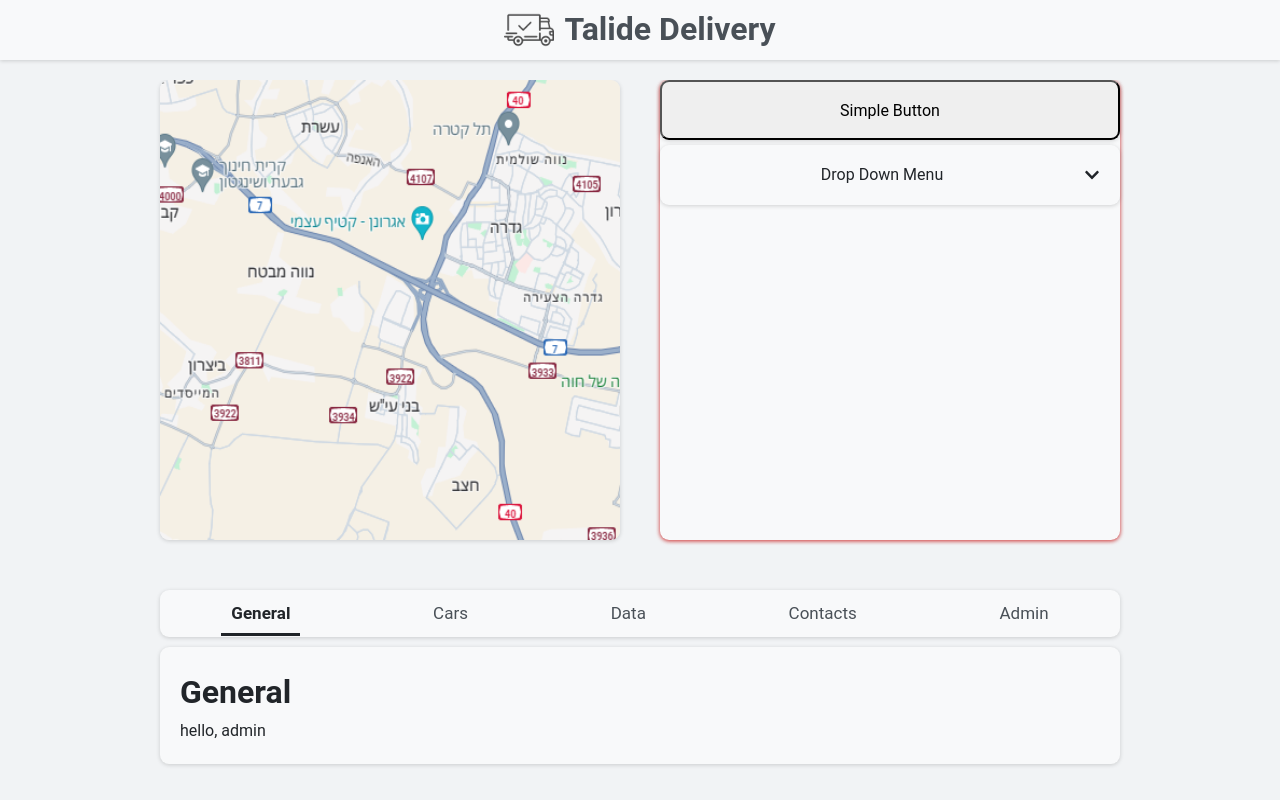
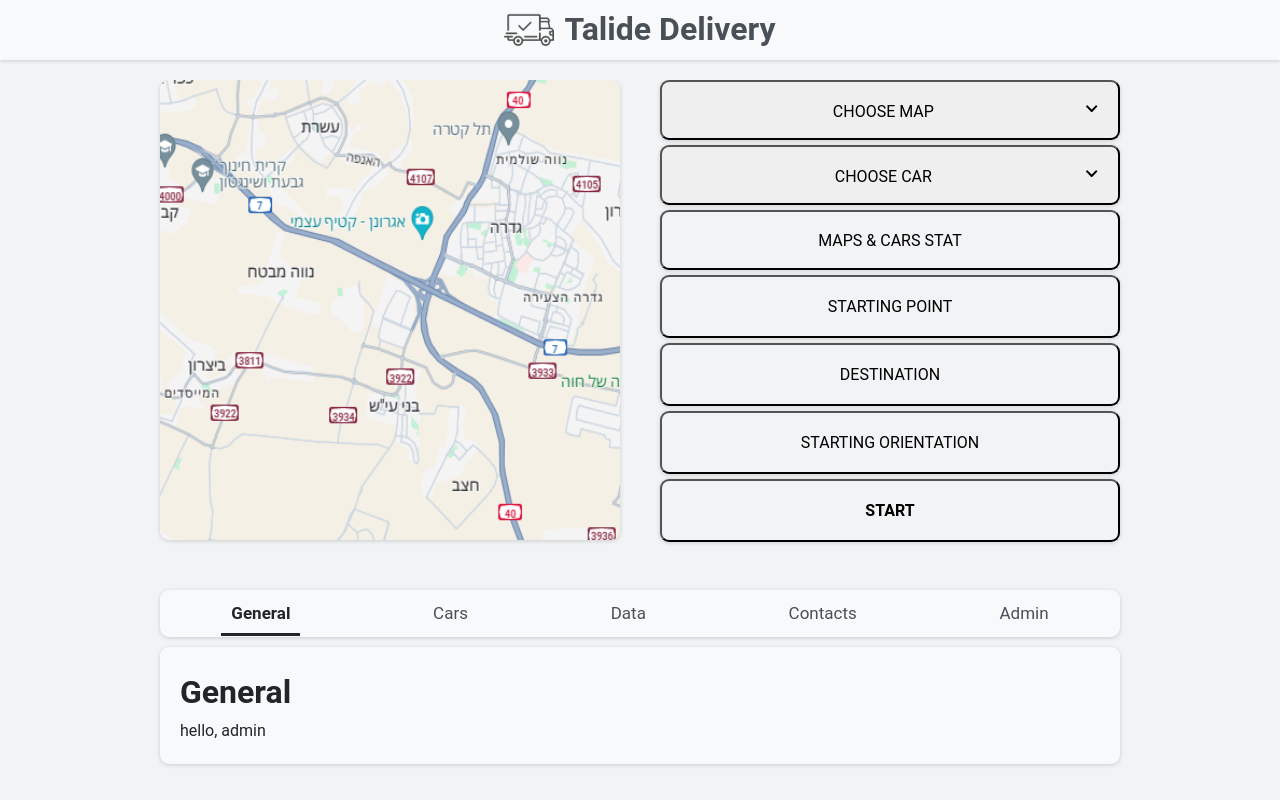
Before and after one commit to tahelka/Virtual-Rail-Autonomous-Vehicle, a React (Vite) app in the folder TalideDeliveryApp/: page /login in a window 1280 px wide. Both pictures are taken after a click on the button "Login (admin,admin)". Built offline with nearby package versions, Linux system fonts and the light colour scheme.

Commit message:
update buttons

```diff
--- a/TalideDeliveryApp/package.json
+++ b/TalideDeliveryApp/package.json
@@ -10,7 +10,7 @@
     "preview": "vite preview"
   },
   "dependencies": {
-    "@tanstack/react-query": "^5.29.0",
+    "@tanstack/react-query": "^5.29.2",
     "@tanstack/react-query-devtools": "^5.29.0",
     "react": "^18.2.0",
     "react-dom": "^18.2.0",
--- a/TalideDeliveryApp/src/components/DisplayControlButtons.jsx
+++ b/TalideDeliveryApp/src/components/DisplayControlButtons.jsx
@@ -2,21 +2,19 @@
 import styles from "./DisplayControlButtons.module.css";
 import DisplayDropDownButton from "./DisplayDropDownButton/DisplayDropDownButton";
 import DropDownButtonItem from "./DisplayDropDownButton/DropDownButtonItem";
+import StyledButton from "./StyledButton";
 function clickMe(){
     alert('YAY!');
 }
 
-const itemsForDropDownMenu = [1,2,3,4,5,6];
+const itemsForDropDownMenu = [1,2,3,4,5,6, 7, 8, 9, 10];
 
 function DisplayControlButtons() {
   return (
     <div className={styles.displayControlButtons}>
-      <button className={`${styles.button} ${styles.buttonText}`} onClick={clickMe}>
-      Simple Button
-      </button>
 
       <DisplayDropDownButton
-        buttonText = "Drop Down Menu"
+        buttonText = "CHOOSE MAP"
         content = {<>
         {
           itemsForDropDownMenu.map(item =>
@@ -26,6 +24,30 @@ function DisplayControlButtons() {
         }
         </>}
       />
+
+      <DisplayDropDownButton
+        buttonText = "CHOOSE CAR"
+        content = {<>
+        {
+          itemsForDropDownMenu.map(item =>
+          <DropDownButtonItem key = {item}>
+            {`Item ${item}`}
+          </DropDownButtonItem>)
+        }
+        </>}
+      />
+
+      <StyledButton onClick={clickMe}>
+      MAPS & CARS STAT
+      </StyledButton>
+
+      <div className={styles.buttonCarControlContainer}>
+      <StyledButton>STARTING POINT</StyledButton>
+      <StyledButton>DESTINATION</StyledButton>
+      <StyledButton>STARTING ORIENTATION</StyledButton>
+      <StyledButton bold>START</StyledButton> {/* Bold button */}
+      </div>
+
     </div>
   );
 }
--- a/TalideDeliveryApp/src/components/DisplayControlButtons.module.css
+++ b/TalideDeliveryApp/src/components/DisplayControlButtons.module.css
@@ -1,50 +1,33 @@
 .displayControlButtons {
-  box-shadow: rgba(226, 3, 3, 0.734) 0px 1px 4px;
   height: 46rem;
-  border-radius: 9px;
 }
 
-.button {
-  width: 100%;
-  height: 6rem;
-  box-shadow: rgba(0, 0, 0, 0.16) 0px 1px 4px;
-  border-radius: 9px;
-  padding: 2rem;
-  cursor: pointer;
-  margin-bottom: 0.5rem;
+.buttonCarControlContainer {
+  display: flex;
+  flex-direction: column;
+  /*align-items: center;*/
 }
 
-.button:hover {
-  background-color: pink;
-}
-
-/* class for the button and the content */
 .displayDropDownButton {
+  height: auto;
   width: 100%;
   position: relative;
 }
 
 .dropDownButton {
+  display: flex;
   box-shadow: rgba(0, 0, 0, 0.16) 0px 1px 4px;
   border-radius: 9px;
   padding: 2rem;
   height: 6rem;
-  display: flex;
+  width: 100%;
+  margin-bottom: 0.5rem;
 }
 
 .dropDownButtonOpen {
   background-color: pink;
   box-shadow: rgba(0, 0, 0, 0.16) 0px 1px 4px;
   border: 3px solid rgb(249, 158, 173);
-}
-
-.buttonText {
-  flex: 1; /* Make the text take up remaining space */
-  font-family: 'Roboto', sans-serif;
-  font-size: 16px;
-  display: flex;
-  justify-content: center;
-  align-items: center;
 }
 
 .toggleIcon {
@@ -54,29 +37,29 @@
   cursor: pointer;
 }
 
-.contentClosed {
-  opacity: 0;
-  cursor: default;
+.toggleIcon:hover {
+  color:rgb(53, 150, 182);
 }
 
-.dropDownContent::-webkit-scrollbar {
-  width: 0;
-  height: 0;
+.contentClosed {
+  display: none;
+  cursor: default;
 }
 
 .contentOpen {
   display: flex;
   flex-direction: column;
   position: absolute;
-  min-width: 100%;
-  padding: 1rem;
-  height: 25rem;
-  margin-top: 0.5rem;
-  background-color: whitesmoke;
-  border-radius: 9px;
-  box-shadow: rgba(204, 210, 217, 0.2) 0px 8px 24px;
-  overflow-y: scroll;
+  top: 100%;
+  width: 100%;
+  max-height: 200px;
   scrollbar-width: none;
-  -ms-overflow-style: none;
-  opacity: 1;
+  overflow-y: auto;
+  border-radius: 4px;
+  z-index: 1;
+  align-items: center;
 }
+
+.displayDropDownButton {
+  position: relative;
+}
--- a/TalideDeliveryApp/src/components/DisplayDropDownButton/DisplayDropDownButton.jsx
+++ b/TalideDeliveryApp/src/components/DisplayDropDownButton/DisplayDropDownButton.jsx
@@ -5,18 +5,13 @@ import DropDownButton from "./DropDownButton";
 import DropDownButtonContent from "./DropDownButtonContent";
 import styles from "../DisplayControlButtons.module.css";
 
-const DisplayDropDownButton = ({buttonText, content}) => {
-
+const DisplayDropDownButton = ({ buttonText, content }) => {
   const [open, setOpen] = useState(false);
-
-    const toggleDropDown = () => {
-        setOpen((open) => !open);
-    }
-
+  const toggleDropDown = () => setOpen(!open);
   return (
     <div className={styles.displayDropDownButton}>
       <DropDownButton toggle={toggleDropDown} open={open}>{buttonText}</DropDownButton>
-        <DropDownButtonContent open={open}>{content}</DropDownButtonContent>
+      {open && <DropDownButtonContent>{content}</DropDownButtonContent>}
     </div>
   );
 };
--- a/TalideDeliveryApp/src/components/DisplayDropDownButton/DropDownButton.jsx
+++ b/TalideDeliveryApp/src/components/DisplayDropDownButton/DropDownButton.jsx
@@ -2,13 +2,16 @@
 import PropTypes from 'prop-types';
 import {FaChevronDown, FaChevronUp} from "react-icons/fa";
 import styles from "../DisplayControlButtons.module.css";
+import buttonStyles from "../StyledButton.module.css";
 
 const DropDownButton = ({children, open, toggle}) => {
+    const DropDownButtonStyles = `${styles.dropDownButton} ${open ? styles.dropDownButtonOpen : null}`;
+
     return (
-        <div className={`${styles.dropDownButton} ${open ? styles.dropDownButtonOpen : null}`}>
-        <span className={styles.buttonText}>{children}</span>
+        <button className={DropDownButtonStyles}>
+        <span className={buttonStyles.buttonText}>{children}</span>
         <span onClick={toggle} className={styles.toggleIcon}>{open ? <FaChevronUp /> : <FaChevronDown />}</span>
-        </div>
+        </button>
     );
 };
 
--- a/TalideDeliveryApp/src/components/DisplayDropDownButton/DropDownButtonContent.jsx
+++ b/TalideDeliveryApp/src/components/DisplayDropDownButton/DropDownButtonContent.jsx
@@ -1,18 +1,12 @@
-//import React from 'react';
 import PropTypes from 'prop-types';
 import styles from "../DisplayControlButtons.module.css";
 
-const DropDownButtonContent = ({children, open}) => {
-    return (
-        <div className={`${open ? `${styles.contentOpen} ${styles.buttonText}` : styles.contentClosed}`}>
-            {children}
-        </div>
-    );
+const DropDownButtonContent = ({ children }) => {
+  return <div className={styles.contentOpen}>{children}</div>;
 };
 
 DropDownButtonContent.propTypes = {
-    children: PropTypes.node.isRequired,
-    open: PropTypes.node.isRequired,
-  };
+  children: PropTypes.node.isRequired,
+};
 
 export default DropDownButtonContent;
--- a/TalideDeliveryApp/src/components/DisplayDropDownButton/DropDownButtonItem.jsx
+++ b/TalideDeliveryApp/src/components/DisplayDropDownButton/DropDownButtonItem.jsx
@@ -1,18 +1,14 @@
-//import React from 'react';
 import PropTypes from 'prop-types';
-import styles from "../DisplayControlButtons.module.css";
+import buttonStyles from "../StyledButton.module.css";
 
-const DropDownButtonItem = ({children, onClick}) => {
-    return (
-        <div className = {styles.button}> {onClick}
-            {children}
-        </div>
-    );
+const DropDownButtonItem = ({ children }) => {
+  const DropDownButtonItemStyles = `${buttonStyles.buttonItem} ${buttonStyles.buttonText}`;
+
+  return <div className={DropDownButtonItemStyles}>{children}</div>;
 };
 
 DropDownButtonItem.propTypes = {
-    children: PropTypes.node.isRequired,
-    onClick: PropTypes.node.isRequired,
-  };
+  children: PropTypes.node.isRequired,
+};
 
 export default DropDownButtonItem;
--- a/TalideDeliveryApp/src/components/DisplayMapVehicle/DisplayMapVehicle.module.css
+++ b/TalideDeliveryApp/src/components/DisplayMapVehicle/DisplayMapVehicle.module.css
@@ -29,8 +29,8 @@
 
 .detailsAndControl {
   width: 46rem;
-  background-color: #f8f9fa;
+  /*background-color: #f8f9fa;*/
   height: 46rem;
   border-radius: 9px;
-  box-shadow: rgba(0, 0, 0, 0.16) 0px 1px 4px;
+  /*box-shadow: rgba(0, 0, 0, 0.16) 0px 1px 4px;*/
 }
--- /dev/null
+++ b/TalideDeliveryApp/src/components/StyledButton.jsx
@@ -0,0 +1,19 @@
+import styles from './StyledButton.module.css';
+import PropTypes from 'prop-types';
+
+function StyledButton({ children, bold }) {
+  const buttonStyles = `${styles.button} ${styles.buttonText} ${bold ? styles.boldButton : ''}`;
+
+  return (
+    <button className={buttonStyles}>
+      {children}
+    </button>
+  );
+}
+
+StyledButton.propTypes = {
+  children: PropTypes.node.isRequired,
+  bold: PropTypes.node.isRequired,
+};
+
+export default StyledButton;
--- /dev/null
+++ b/TalideDeliveryApp/src/components/StyledButton.module.css
@@ -0,0 +1,43 @@
+
+.button {
+    margin-top: 0;
+    width: 100%;
+    height: 6rem;
+    box-shadow: rgba(0, 0, 0, 0.16) 0px 1px 4px;
+    border-radius: 9px;
+    padding: 2rem;
+    cursor: pointer;
+    margin-bottom: 0.5rem;
+    background-color: transparent;
+}
+
+.button:hover {
+    background-color: pink;
+}
+
+.buttonText {
+    flex: 1; /* Make the text take up remaining space */
+    font-family: 'Roboto', sans-serif;
+    font-size: 16px;
+    display: flex;
+    justify-content: center;
+    align-items: center;
+}
+
+.boldButton {
+    font-weight: bold;
+}
+
+.buttonItem {
+    width: 60%;
+    padding: 1rem;
+    cursor: pointer;
+    background: #c6baba;
+    border-radius: 9px;
+    border-bottom: 1px solid whitesmoke;
+    text-align: center;
+}
+
+.buttonItem:hover {
+    background-color: pink;
+}
```
Also changed, not shown: 1 other file (tests, documents, lock files or other folders). Lines whose indentation alone changed are shown as unchanged.
